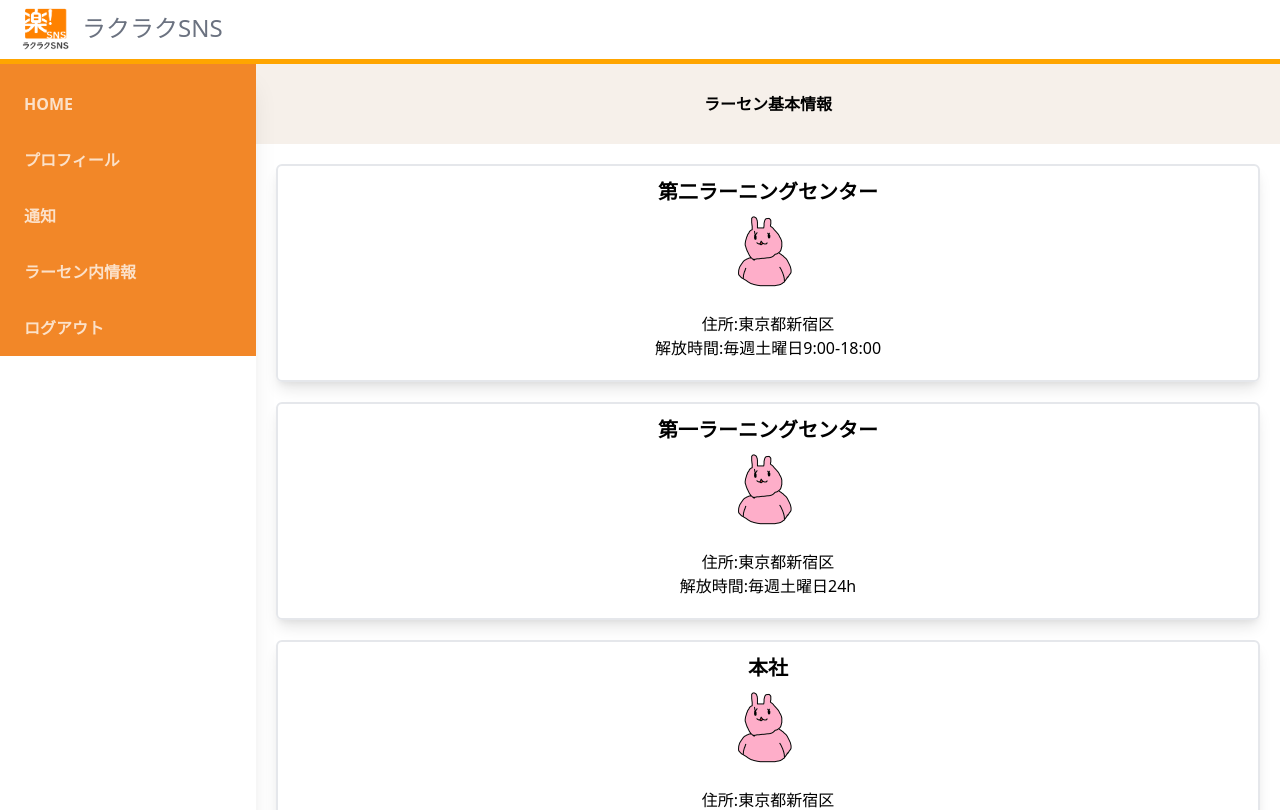
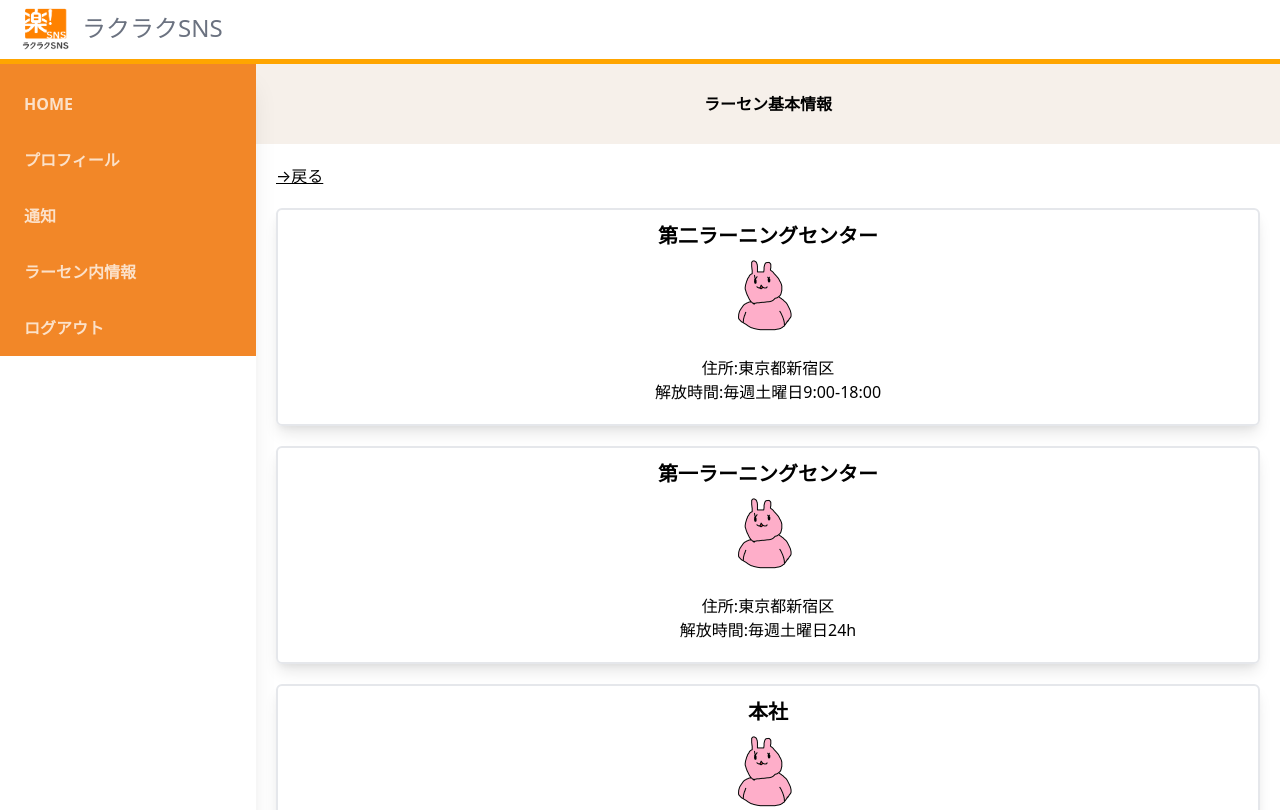
Before and after one commit to suzu1997/rakus-sns-app, a Next.js app: page /learcen/info in a window 1280 px wide. Shown: the top 810 px of the page. Built offline with nearby package versions, Linux system fonts and the light colour scheme.

Commit message:
戻るボタン追加

```diff
--- a/src/pages/learcen/info.tsx
+++ b/src/pages/learcen/info.tsx
@@ -2,6 +2,7 @@ import { NextPage } from "next";
 import { MenuBar } from "../../components/MenuBar";
 import { SubHeader } from "../../components/SubHeader";
 import Image from "next/image";
+import Link from "next/link";
 
 const Info: NextPage = () => {
   return (
@@ -12,6 +13,11 @@ const Info: NextPage = () => {
         </div>
         <div className="w-full">
           <SubHeader title="ラーセン基本情報" />
+          <div className="ml-5 mt-5">
+            <Link href="/">
+              <a className="underline hover:text-blue-800 mt-3">→戻る</a>
+            </Link>
+          </div>
           <div className="border-solid  border-2 border-bgc-200 m-5 shadow-lg rounded-md text-center">
             <div className="mt-3 text-xl font-bold">第二ラーニングセンター</div>
             <Image
```
